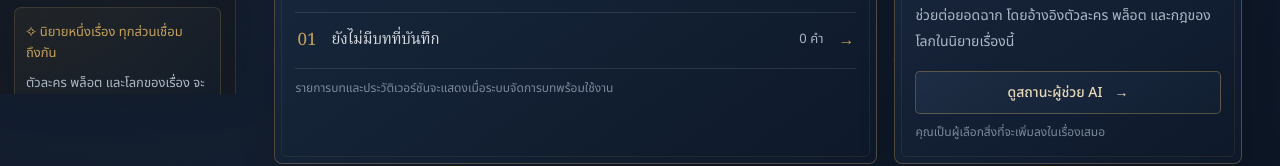
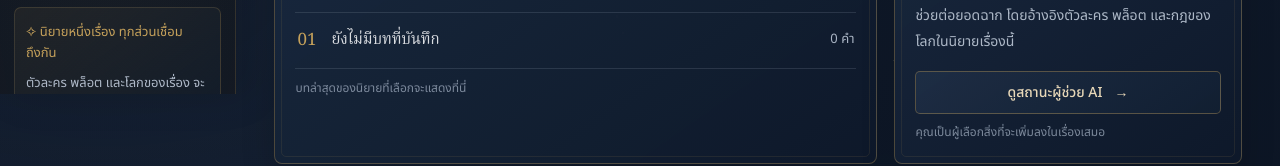
Before and after one commit to imehkz/storyforge, a website: page public/index.html in a window 1280 px wide. Shown: the part 706-872 px from the top of the page. Drawn offline with Linux system fonts and the light colour scheme; no server answers.

Commit message:
Prepare dashboard recent chapters list

```diff
--- a/public/index.html
+++ b/public/index.html
@@ -93,8 +93,10 @@
         <div class="dashboard-lower">
           <section class="card-frame recent-card">
             <div class="section-heading"><div><h3>หน้าต่อไปของเรื่องราว</h3><p>ต้นฉบับล่าสุด</p></div><button class="text-link" data-open-tab="manuscript">ไปยังต้นฉบับ →</button></div>
-            <div class="recent-row"><span class="chapter-number">01</span><span class="recent-title" id="recentChapterTitle">ยังไม่มีบทที่บันทึก</span><span class="recent-detail" id="recentWordCount">0 คำ</span><span class="recent-arrow">→</span></div>
-            <p class="muted-note">รายการบทและประวัติเวอร์ชันจะแสดงเมื่อระบบจัดการบทพร้อมใช้งาน</p>
+            <div id="dashboardRecentChapters" class="dashboard-recent-list" aria-live="polite">
+              <div class="recent-row"><span class="chapter-number">01</span><span class="recent-title" id="recentChapterTitle">ยังไม่มีบทที่บันทึก</span><span class="recent-detail" id="recentWordCount">0 คำ</span></div>
+            </div>
+            <p class="muted-note" id="dashboardRecentHint">บทล่าสุดของนิยายที่เลือกจะแสดงที่นี่</p>
           </section>
           <section class="card-frame assistant-card">
             <span class="micro-label">✦ ผู้ช่วยเขียนนิยาย AI</span>
```
